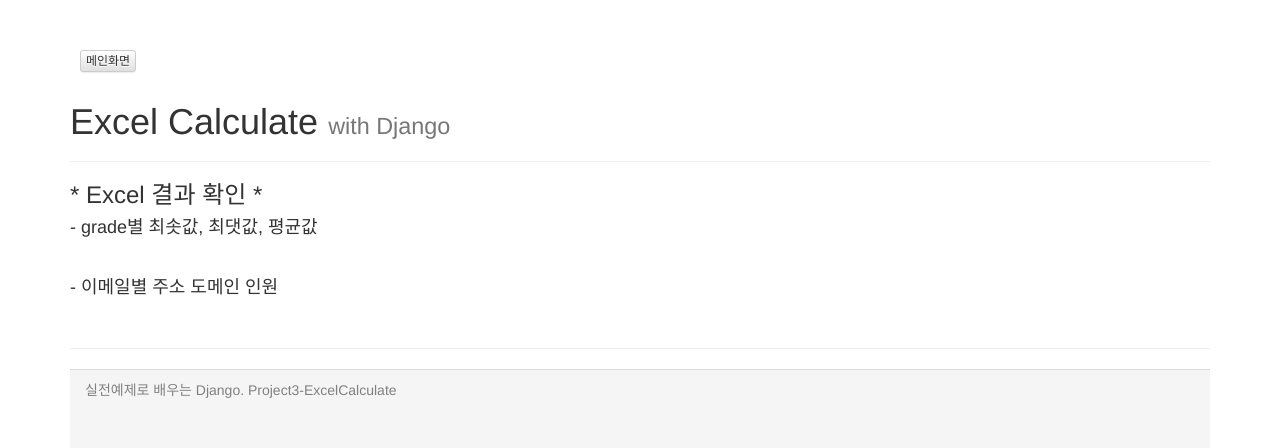
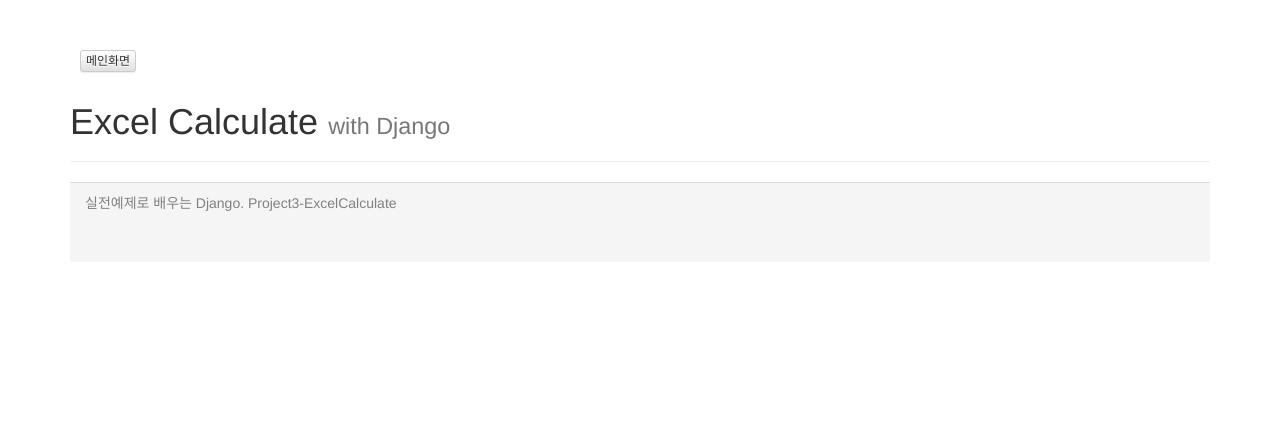
Before and after one commit to m0nd2y/ExcelCalculate_Django, a Django app: template ExcelCalculate/main/templates/error.html in a window 1280 px wide. Shown: the top 448 px of the page. Run offline with Django 3.2, Linux system fonts and the light colour scheme; the template is opened without the code that fills it, so the values that code supplies are empty; some libraries are stand-ins or nearby versions.

Commit message:
'commit'

```diff
--- a/ExcelCalculate/main/templates/error.html
+++ b/ExcelCalculate/main/templates/error.html
@@ -28,24 +28,6 @@
             </div>
         </div>
         <div class='body'>
-            <div class="resultDiv">
-                <h3> * Excel 결과 확인 *</h3>
-                <h4> - grade별 최솟값, 최댓값, 평균값 </h4>
-                {% for key, value in grade_calculate_dic.items %}
-                    <h5>GRADE : {{ key }} </h5>
-                    <p><string>최솟값 : </string>{{ value.min }}</p>
-                    <p><string>최댓값 : </string>{{ value.max }}</p>
-                    <p><string>최댓값 : </string>{{ value.avg }}</p>
-                    <br>
-                {% endfor %}
-                <br>
-                <h4> - 이메일별 주소 도메인 인원 </h4>
-                {% for key,value in email_domain_dic.items %}
-                    <p><strong>{{ key }} : </strong>{{ value }}명</p>
-                {% endfor %}
-                <br>
-            </div>
-            <hr>
         </div>
         <div class="panel-footer">
             실전예제로 배우는 Django. Project3-ExcelCalculate
```
